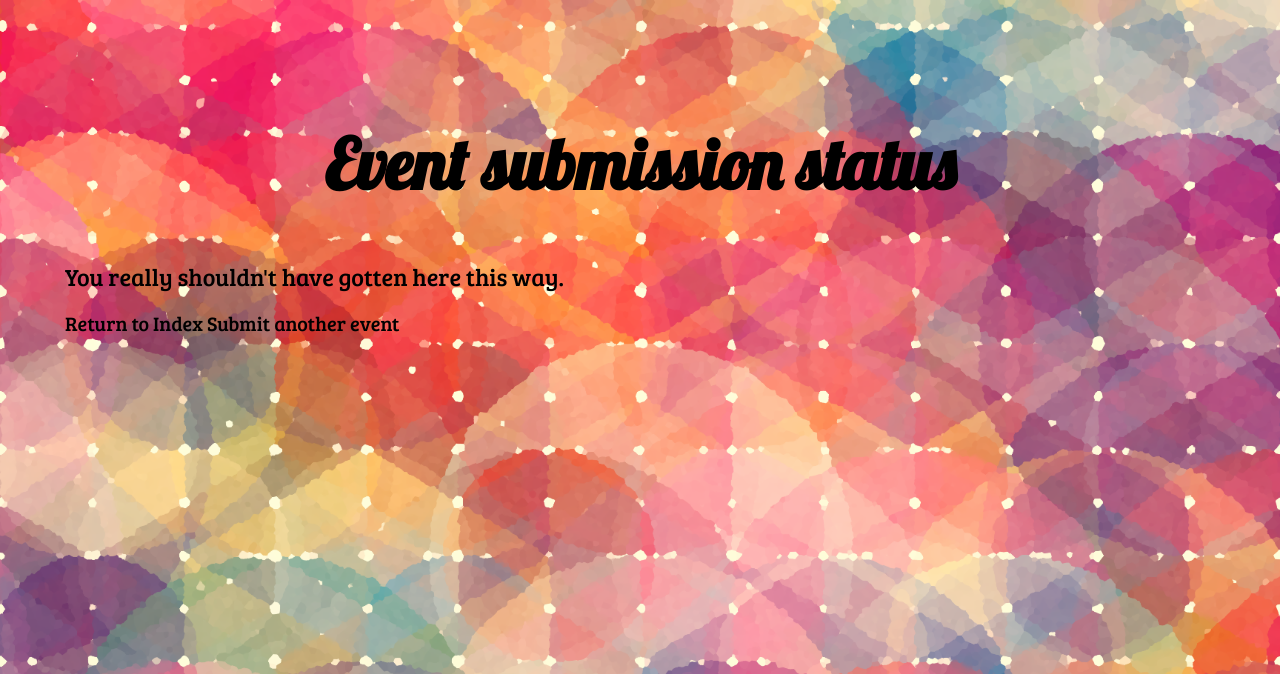
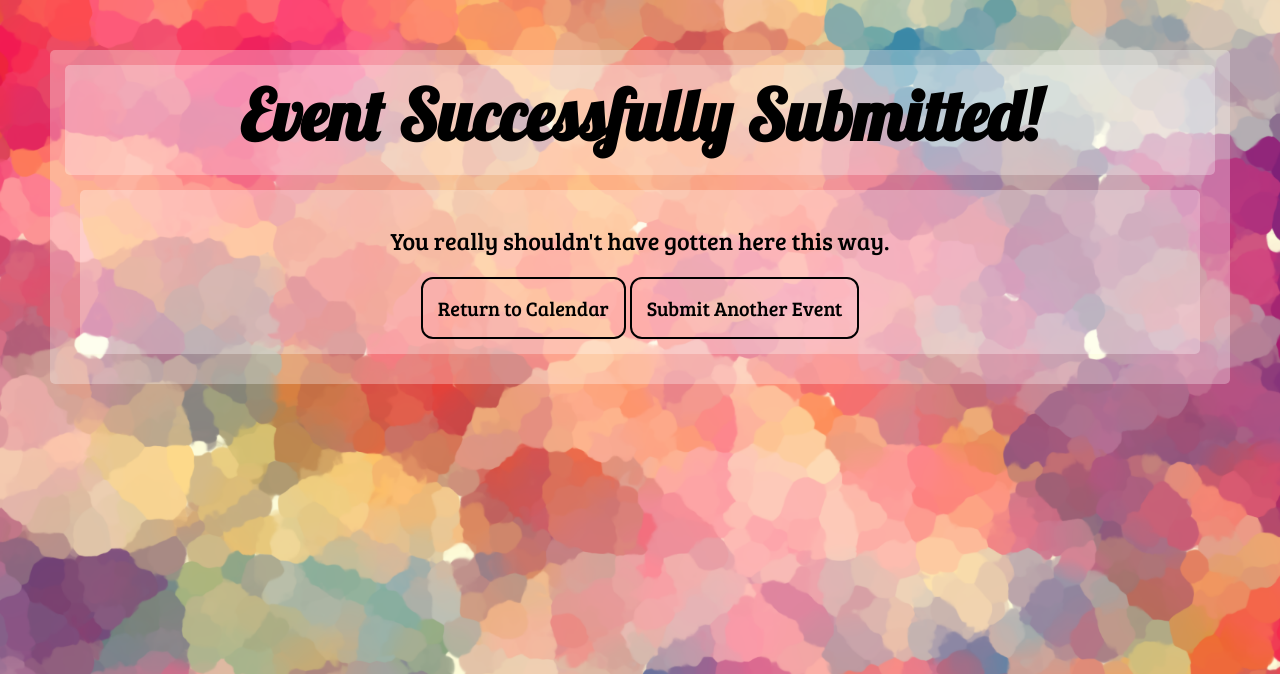
Before and after one commit to leonjunwei/htl-calendar, a Flask app: page /event_submitted.html in a window 1280 px wide. Shown: the top 674 px of the page. Run offline with Flask 2, Linux system fonts and the light colour scheme; some libraries are stand-ins or nearby versions.

Commit message:
Updated background and fixed CSS issues

```diff
--- a/server.py
+++ b/server.py
@@ -92,7 +92,7 @@ def event_submission():
 def event_submitted():
     if request.method == "POST":
         try:
-            message = "Event successfully submitted! Your unique ID for this event is: " + str(add_to_dictionary(request.form))
+            message = "Your event has been successfully submitted! Your unique ID for this event is: " + str(add_to_dictionary(request.form))
         except:
             message = "Something went wrong - sorry!"
         return render_template('event_submitted.html', data = message)
--- a/static/stylesheet.css
+++ b/static/stylesheet.css
@@ -1,5 +1,5 @@
 html {
-  background: url("background_final.png") center center fixed;
+  background: url("background_final2.png") center center fixed;
   -webkit-background-size: cover;
     -moz-background-size: cover;
     -o-background-size: cover;
@@ -31,6 +31,14 @@ header {
 }
 
 h2 {
+  font-family: 'Lobster', sans-serif;
+  font-size: 70px;
+  color: black;
+  margin: 0 0 10px;
+  text-align: center;
+}
+
+h3 {
   font-family: 'Lobster', sans-serif;
   font-size: 70px;
   color: black;
@@ -166,6 +174,12 @@ input[type=date]:active {
   color: black;
 }
 
+input.navigation {
+  display: none;
+  border: none;
+  background: none;
+}
+
 p {
   font-family: 'Bree Serif', serif;
   font-size: 24px;
--- a/templates/event_submission.html
+++ b/templates/event_submission.html
@@ -1,14 +1,14 @@
 <!DOCTYPE html>
     <head>
         <title>Event submission</title>
-        <link rel=stylesheet type=text/css href="static/stylesheet.css?version=16">
+        <link rel=stylesheet type=text/css href="static/stylesheet.css?version=24">
         <link href="https://fonts.googleapis.com/css?family=Bree+Serif|Karla|Lobster|Pacifico|Open+Sans+Condensed:300" rel="stylesheet">
     </head>
 
     <body>
         <center>
         <div class="highlight"><div class="highlight">
-            <h2><b>Submit Event Here!</b></h2></div>
+            <h2><b>Submit Events Here!</b></h2></div>
 
             <div>
                 <form method="POST" action='/event_submitted.html'>
--- a/templates/event_submitted.html
+++ b/templates/event_submitted.html
@@ -1,63 +1,21 @@
 <!DOCTYPE html>
-<html lang="en">
     <head>
-        <meta charset="utf-8">
-        <meta http-equiv="X-UA-Compatible" content="IE=edge">
-        <meta name="viewport" content="width=device-width, initial-scale=1">
-        <!-- The above 3 meta tags *must* come first in the head; any other head content must come *after* these tags -->
-        <title>Event submission</title>
+        <title>Success!</title>
+        <link rel=stylesheet type=text/css href="static/stylesheet.css?version=24">
+        <link href="https://fonts.googleapis.com/css?family=Bree+Serif|Karla|Lobster|Pacifico|Open+Sans+Condensed:300" rel="stylesheet">
+    </head>
 
-
-        <!-- Bootstrap -->
-        <link rel=stylesheet type=text/css href="static/stylesheet.css">
-        <link href="https://fonts.googleapis.com/css?family=Bree+Serif|Karla|Lobster|Pacifico|Open+Sans+Condensed:300" rel="stylesheet">
-
-
-
-        <!--Viewport Meta Tag for mobile-friendliness-->
-        <meta name="viewport" content="width=device-width, initial-scale=1, maximum-scale=1, user-scalable=no"><!--Disables Zoom on index-->
-
-        <!-- HTML5 shim and Respond.js for IE8 support of HTML5 elements and media queries -->
-        <!-- WARNING: Respond.js doesn't work if you view the page via file:// -->
-        <!--[if lt IE 9]>
-          <script src="https://oss.maxcdn.com/html5shiv/3.7.2/html5shiv.min.js"></script>
-          <script src="https://oss.maxcdn.com/respond/1.4.2/respond.min.js"></script>
-        <![endif]-->
-
-    </head>
     <body>
-    <br></br>
-    <div class = "container">
-        <br></br>
-        <h2><b>Event submission status</b></h2>
-        <br></br>
+        <center>
+        <div class="highlight"><div class="highlight">
+            <h2><b>Event Successfully Submitted!</b></h2></div>
+            <div>
+        <div class="highlight">
         <p>{{ data }}</p>
 
-        <a href = "/">Return to Index</a>
-        <a href = "/event_submission.html">Submit another event</a>
-    </div> <!-- end container -->
-
-<!--
-        Use something like:
-
-            socket.on('my response', function(msg) {
-                $('#log').append('<br>' + $('<div/>').text('Received #' + msg.count + ': ' + msg.data).html());
-            });
-
-            To add a new row? Or we can just google it, really.
-
-            Then we have to lump all the row inputs into a SQL query and pull data from our database.
-
-            -->
-
-
-      <!-- jQuery (necessary for Bootstrap's JavaScript plugins) -->
-    <script src="https://ajax.googleapis.com/ajax/libs/jquery/1.11.3/jquery.min.js"></script>
-    <!-- Include all compiled plugins (below), or include individual files as needed -->
-    <script src="../static/js/bootstrap.min.js"></script>
-    <!-- <script src="js/jquery.dlmenu.js"></script>
-    <script src="js/modernizr.custom.js"></script>
-    <script src="js/pagetransitions.js"></script> -->
+        <form action = "/" method = "GET"><input hidden type = "submit"><button>Return to Calendar</button></form>
+        <form action = "/event_submission.html" method = "GET"><input hidden type = "submit"><button>Submit Another Event</button></form>
+        </div></div></div>
 
   </body>
 </html>
--- a/templates/index.html
+++ b/templates/index.html
@@ -4,7 +4,7 @@
 <html>
 
   <head>
-    <link rel=stylesheet type=text/css href="static/stylesheet.css?version=18">
+    <link rel=stylesheet type=text/css href="static/stylesheet.css?version=24">
     <link href="https://fonts.googleapis.com/css?family=Bree+Serif|Karla|Lobster|Pacifico|Open+Sans+Condensed:300" rel="stylesheet"> <!-- add Google fonts -->
     <title>Clndr</title>
 
@@ -59,7 +59,7 @@
     cal = '<table cellpadding=15>' + TR_start;
     cal += '<td colspan="' + DAYS_OF_WEEK + '"><center><b><div class="tableheader">';
 
-    cal += "<form method = 'POST' action = '/'><input hidden type='text' name='direction' value='backward'><button class='submit' type='submit' value='submit'>&laquo;</button></form>&emsp;&emsp;" + month_of_year[month] + '   ' + year + "&emsp;&emsp;<form method = 'POST' action = '/'><input hidden type='text' name='direction' value='forward'><button class='submit' type='submit' value='submit'>&raquo;</button></form>" + '</div></b>' + TD_end + TR_end;
+    cal += "<form method = 'POST' action = '/'><input hidden class='navigation' type='text' name='direction' value='backward'><button class='submit' type='submit' value='submit'>&laquo;</button></form>&emsp;&emsp;" + month_of_year[month] + '   ' + year + "&emsp;&emsp;<form method = 'POST' action = '/'><input hidden class='navigation' type='text' name='direction' value='forward'><button class='submit' type='submit' value='submit'>&raquo;</button></form>" + '</div></b>' + TD_end + TR_end;
     cal += TR_start
 
 
```
Also changed, not shown: static/background_final.png, static/background_final2.png (added), 2 other files.
